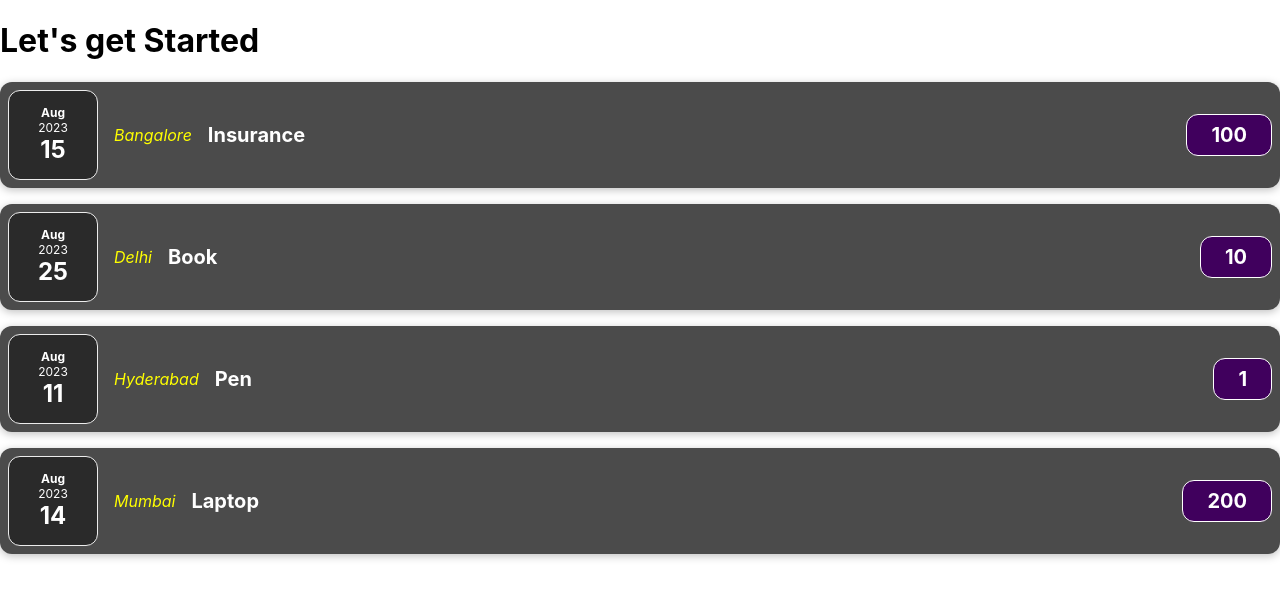
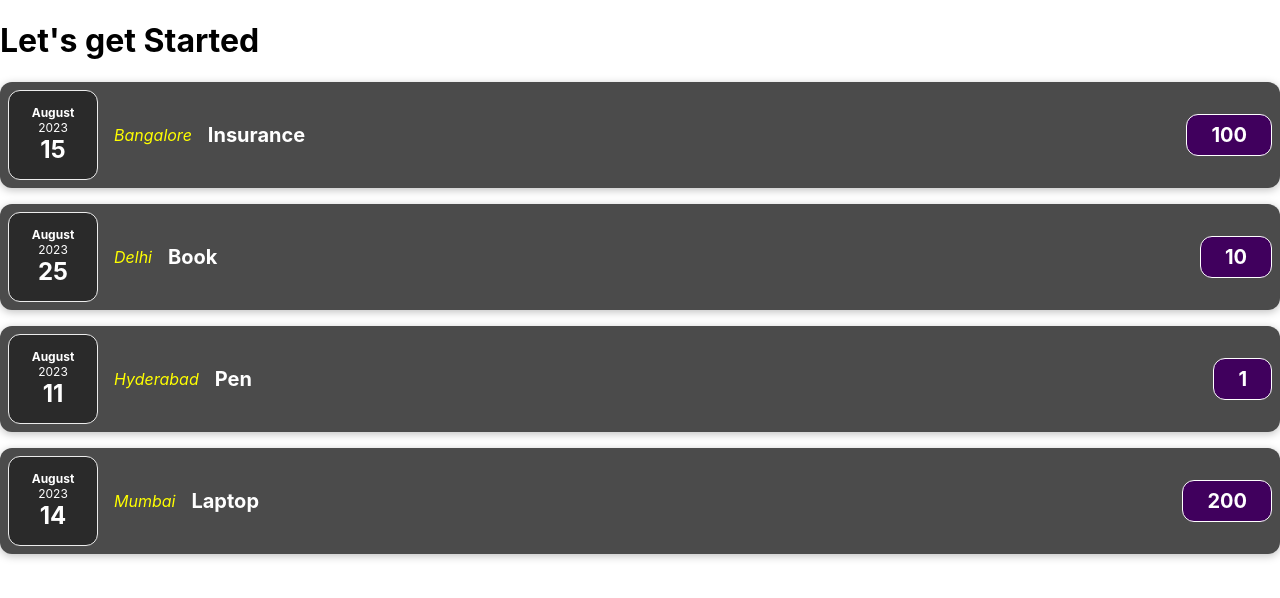
Before and after one commit to chinmaydeolekar/learning_react, a React (Create React App) app in the folder project-one/: page / in a window 1280 px wide. Shown: the top 598 px of the page. Built offline with nearby package versions, Linux system fonts and the light colour scheme.

Commit message:
month name changed

```diff
--- a/project-one/src/components/ExpenseDate.js
+++ b/project-one/src/components/ExpenseDate.js
@@ -1,6 +1,6 @@
 import "./ExpenseDate.css";
 
-const months = ['Jan', 'Feb', 'Mar', 'Apr', 'May', 'Jun', 'Jul', 'Aug', 'Sept', 'Oct', 'Nov', 'Dec'];
+const months = ['January', 'February', 'March', 'April', 'May', 'June', 'July', 'August', 'September', 'October', 'November', 'December'];
 
 function ExpenseDate(props) {
   const month = months[props.calenderDate.getMonth()];
```
